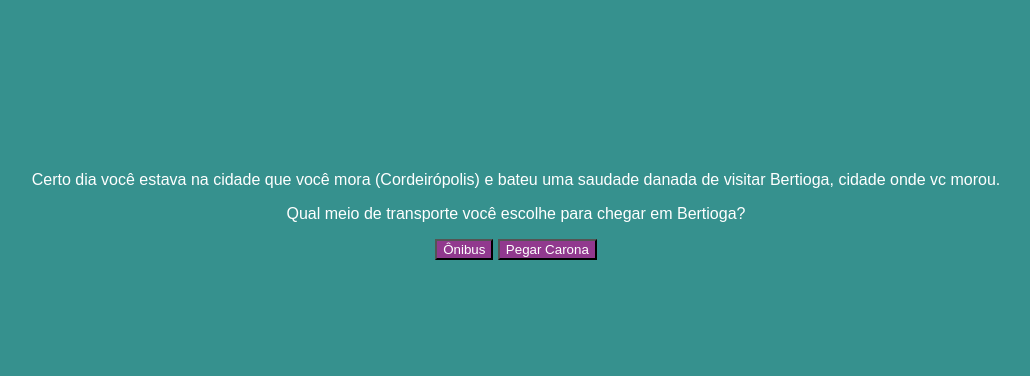
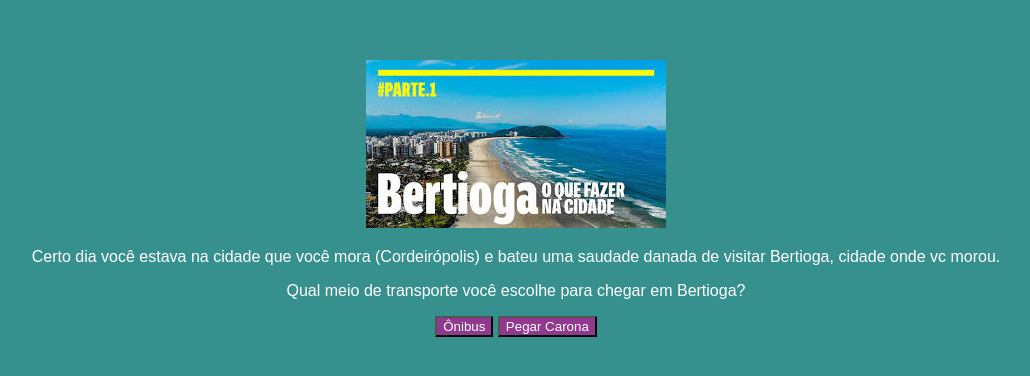
Before and after one commit to Abadom25/Aventura, a plain HTML site: page index.html in a window 1280 px wide. Shown: the part 152-528 px from the top of the page, without its empty margins (124-1154 px from the left). Drawn offline with Linux system fonts and the light colour scheme; a web font is replaced by a local one.

Commit message:
Update index.html

```diff
--- a/index.html
+++ b/index.html
@@ -12,7 +12,7 @@
 <body>
     <main>
         <div class="passo ativo" id="passo-0">
-            <img src="inicial.jpg" alt="">
+            <img src="inicial.jfif" alt="">
             <p>Certo dia você estava na cidade que você mora (Cordeirópolis) e bateu uma saudade danada de visitar Bertioga, cidade onde vc morou.</p>
 <p> Qual meio de transporte você escolhe para chegar em Bertioga?</p>
             <button class="btn-proximo" data-proximo="1">Ônibus</button>
```
